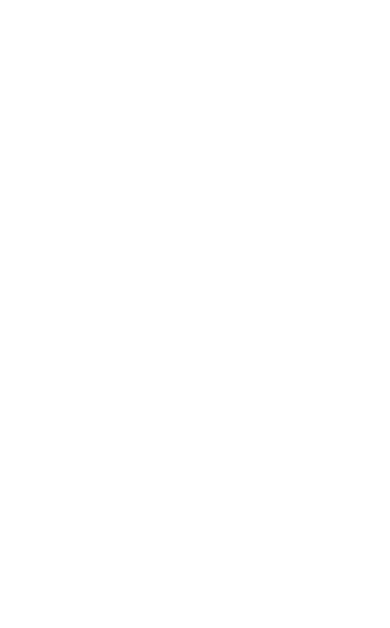
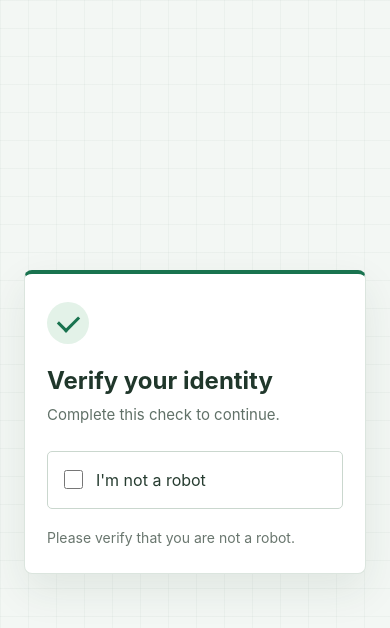
Before and after one commit to acciojob/calendar-react-viveklb, a React app: page / in a window 390 px wide. Built offline with nearby package versions, Linux system fonts and the light colour scheme.

Commit message:
feat: Implement authentication context and UI for identity verification
- Created AuthContext to manage authentication state across components.
- Developed Auth component with a checkbox for user verification.
- Added status messages to inform users of their authentication state.
- Enhanced App component to provide authentication context to the Auth component.
- Updated CSS styles for a responsive and visually appealing authentication panel.

```diff
--- a/src/components/App.js
+++ b/src/components/App.js
@@ -1,11 +1,45 @@
-import React, {Component, useState} from "react";
+import React, { createContext, useContext, useState } from "react";
 import '../styles/App.css';
 
+export const AuthContext = createContext(null);
+
+const Auth = () => {
+  const { authenticated, setAuthenticated } = useContext(AuthContext);
+
+  return (
+    <section className="auth-panel" aria-labelledby="auth-title">
+      <div className="auth-mark" aria-hidden="true" />
+      <h1 id="auth-title">Verify your identity</h1>
+      <p className="auth-description">Complete this check to continue.</p>
+
+      <label className="captcha-check">
+        <input
+          type="checkbox"
+          checked={authenticated}
+          onChange={(event) => setAuthenticated(event.target.checked)}
+        />
+        <span>I'm not a robot</span>
+      </label>
+
+      <p className={`auth-status${authenticated ? ' is-authenticated' : ''}`} role="status" aria-live="polite">
+        {authenticated
+          ? 'You are authenticated.'
+          : 'Please verify that you are not a robot.'}
+      </p>
+    </section>
+  );
+};
+
 const App = () => {
+  const [authenticated, setAuthenticated] = useState(false);
+
   return (
-    <div id="main"></div>
-  )
-}
-
+    <AuthContext.Provider value={{ authenticated, setAuthenticated }}>
+      <main id="main" className="auth-page">
+        <Auth />
+      </main>
+    </AuthContext.Provider>
+  );
+};
 
 export default App;
--- a/src/styles/App.css
+++ b/src/styles/App.css
@@ -1,12 +1,109 @@
-h1 {
-    color: #27aedb;
-    text-align: center;
+* {
+    box-sizing: border-box;
+}
+
+body {
+    margin: 0;
+    color: #24352d;
+    font-family: -apple-system, BlinkMacSystemFont, "Segoe UI", sans-serif;
+}
+
+.auth-page {
+    display: grid;
+    min-height: 100vh;
+    place-items: center;
+    padding: 24px;
+    background-color: #f3f7f4;
+    background-image:
+        linear-gradient(rgba(34, 82, 58, 0.035) 1px, transparent 1px),
+        linear-gradient(90deg, rgba(34, 82, 58, 0.035) 1px, transparent 1px);
+    background-size: 28px 28px;
+}
+
+.auth-panel {
+    width: min(100%, 410px);
+    padding: 34px 32px 28px;
+    border: 1px solid #dbe5de;
+    border-top: 4px solid #19734f;
+    border-radius: 8px;
+    background: #ffffff;
+    box-shadow: 0 16px 42px rgba(31, 64, 47, 0.09);
+}
+
+.auth-mark {
+    display: grid;
+    width: 42px;
+    height: 42px;
+    margin-bottom: 22px;
+    place-items: center;
+    border-radius: 50%;
+    background: #e3f2e8;
+}
+
+.auth-mark::after {
+    width: 10px;
+    height: 17px;
+    border-right: 3px solid #19734f;
+    border-bottom: 3px solid #19734f;
+    content: "";
+    transform: translateY(-2px) rotate(45deg);
+}
+
+.auth-panel h1 {
+    margin: 0;
+    color: #20372b;
+    font-size: 24px;
+    line-height: 1.25;
+}
+
+.auth-description {
+    margin: 8px 0 24px;
+    color: #617168;
+    font-size: 15px;
+    line-height: 1.5;
+}
+
+.captcha-check {
+    display: flex;
+    min-height: 58px;
+    align-items: center;
+    gap: 13px;
+    padding: 0 16px;
+    border: 1px solid #cad7ce;
+    border-radius: 5px;
+    color: #263c30;
+    cursor: pointer;
+    font-size: 16px;
+}
+
+.captcha-check input {
+    width: 19px;
+    height: 19px;
+    margin: 0;
+    accent-color: #19734f;
+    cursor: pointer;
+}
+
+.captcha-check:focus-within {
+    outline: 3px solid rgba(25, 115, 79, 0.2);
+    outline-offset: 2px;
+}
+
+.auth-status {
+    min-height: 22px;
+    margin: 18px 0 0;
+    color: #69766e;
+    font-size: 14px;
+    line-height: 1.5;
+}
+
+.auth-status.is-authenticated {
+    color: #176943;
+    font-weight: 600;
+}
+
+@media (max-width: 480px) {
+    .auth-panel {
+        padding: 28px 22px 24px;
     }
-
-
-button{
-    color: #27aedb;
-    text-align: center;
-    justify-content: center;
-    align-items: center;
 }
```
Also changed, not shown: 1 other file.
